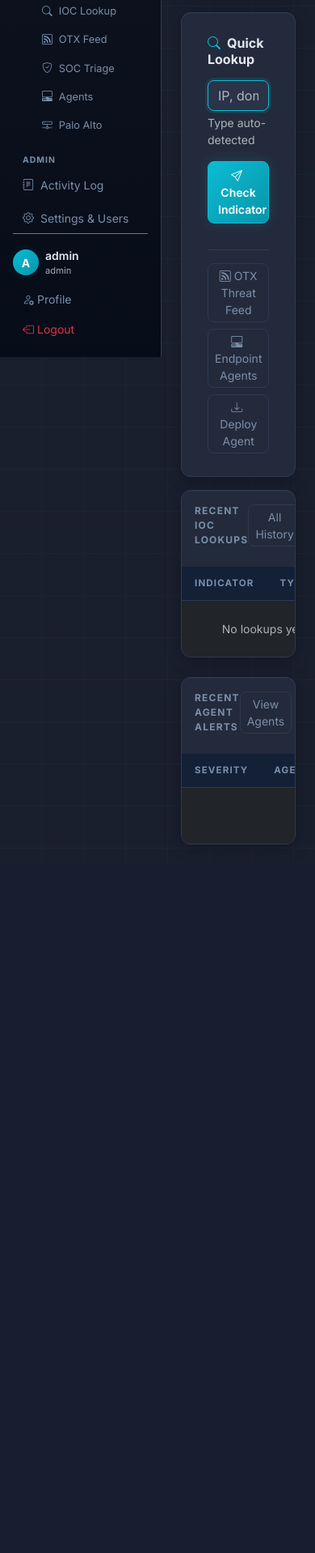
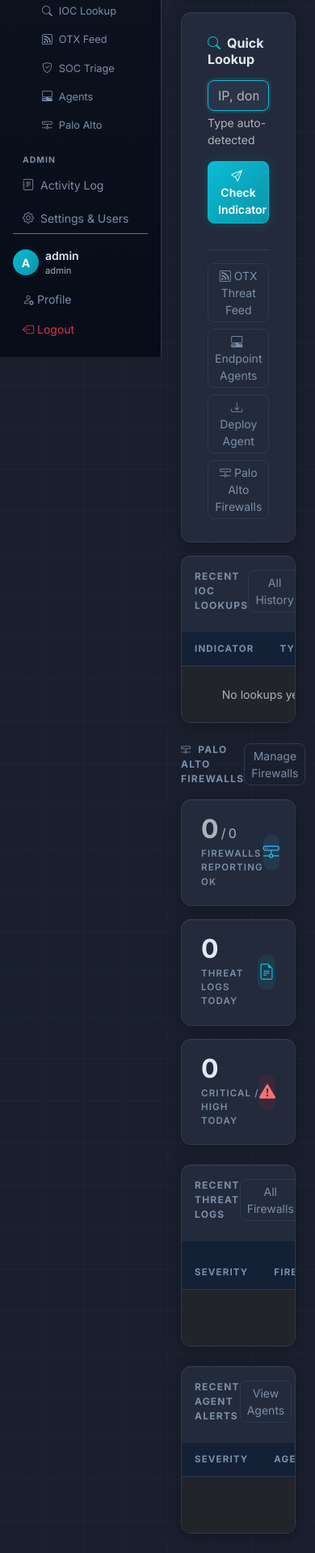
Before and after one commit to ChimneyFish/PWNBroker, a Flask app: page /threat/ in a window 390 px wide. Shown: the part 616-2534 px from the top of the page at 81% size. Before the commit the page ends 1664 px from the top, so only its background shows below. Run offline with Flask 3, Linux system fonts and the light colour scheme; a user stored in the database is signed in; parts of the project's set-up code (start-up, migrations or seed data) failed here and were passed over.

Commit message:
adjusted the overvew

```diff
--- a/app/routes/threat.py
+++ b/app/routes/threat.py
@@ -82,6 +82,20 @@
     unacked         = AgentAlert.query.filter_by(acknowledged=False).count()
     recent_lookups  = IOCRecord.query.order_by(IOCRecord.created_at.desc()).limit(10).all()
     recent_alerts   = AgentAlert.query.order_by(AgentAlert.created_at.desc()).limit(10).all()
+
+    paloalto_total      = PaloAltoFirewall.query.count()
+    paloalto_ok         = PaloAltoFirewall.query.filter_by(status="ok").count()
+    paloalto_error      = PaloAltoFirewall.query.filter_by(status="error").count()
+    today_start         = datetime.now(timezone.utc).replace(hour=0, minute=0, second=0, microsecond=0)
+    paloalto_logs_today = PaloAltoThreatLog.query.filter(PaloAltoThreatLog.created_at >= today_start).count()
+    paloalto_critical   = PaloAltoThreatLog.query.filter(
+        PaloAltoThreatLog.created_at >= today_start,
+        PaloAltoThreatLog.severity.in_(["critical", "high"]),
+    ).count()
+    recent_paloalto = (PaloAltoThreatLog.query
+                       .order_by(PaloAltoThreatLog.time_generated.desc())
+                       .limit(10).all())
+
     return render_template("threat/index.html",
                            total_lookups=total_lookups,
                            malicious_count=malicious_count,
@@ -90,7 +104,13 @@
                            agents_total=agents_total,
                            unacked=unacked,
                            recent_lookups=recent_lookups,
-                           recent_alerts=recent_alerts)
+                           recent_alerts=recent_alerts,
+                           paloalto_total=paloalto_total,
+                           paloalto_ok=paloalto_ok,
+                           paloalto_error=paloalto_error,
+                           paloalto_logs_today=paloalto_logs_today,
+                           paloalto_critical=paloalto_critical,
+                           recent_paloalto=recent_paloalto)
 
 
 @threat_bp.route("/lookup", methods=["GET", "POST"])
--- a/app/templates/threat/index.html
+++ b/app/templates/threat/index.html
@@ -97,6 +97,9 @@
         <a href="{{ url_for('threat.download') }}" class="btn btn-outline-secondary btn-sm">
           <i class="bi bi-download me-1"></i>Deploy Agent
         </a>
+        <a href="{{ url_for('threat.paloalto_list') }}" class="btn btn-outline-secondary btn-sm">
+          <i class="bi bi-hdd-network me-1"></i>Palo Alto Firewalls
+        </a>
       </div>
     </div>
   </div>
@@ -154,6 +157,99 @@
   <input type="text" name="indicator">
 </form>
 
+<!-- Palo Alto -->
+<div class="section-header mb-3 mt-1">
+  <span class="section-title"><i class="bi bi-hdd-network me-2"></i>Palo Alto Firewalls</span>
+  <a href="{{ url_for('threat.paloalto_list') }}" class="btn btn-sm btn-outline-secondary">Manage Firewalls</a>
+</div>
+
+<div class="row g-3 mb-4">
+  <div class="col-sm-4">
+    <a href="{{ url_for('threat.paloalto_list') }}" class="stat-card text-decoration-none" style="color:inherit;display:block">
+      <div class="d-flex align-items-center justify-content-between">
+        <div>
+          <div class="stat-value {% if paloalto_ok > 0 %}text-success{% else %}text-muted{% endif %}">
+            {{ paloalto_ok }}<span class="fs-6 fw-normal text-muted"> / {{ paloalto_total }}</span>
+          </div>
+          <div class="stat-label">Firewalls Reporting OK{% if paloalto_error %} · <span class="text-danger">{{ paloalto_error }} error</span>{% endif %}</div>
+        </div>
+        <div class="stat-icon" style="background:rgba(56,189,248,0.1);color:#38bdf8">
+          <i class="bi bi-hdd-network"></i>
+        </div>
+      </div>
+    </a>
+  </div>
+  <div class="col-sm-4">
+    <a href="{{ url_for('threat.paloalto_list') }}" class="stat-card text-decoration-none" style="color:inherit;display:block">
+      <div class="d-flex align-items-center justify-content-between">
+        <div>
+          <div class="stat-value">{{ paloalto_logs_today }}</div>
+          <div class="stat-label">Threat Logs Today</div>
+        </div>
+        <div class="stat-icon" style="background:rgba(11,188,212,0.1);color:var(--accent)">
+          <i class="bi bi-file-earmark-text"></i>
+        </div>
+      </div>
+    </a>
+  </div>
+  <div class="col-sm-4">
+    <a href="{{ url_for('threat.paloalto_list') }}" class="stat-card text-decoration-none" style="color:inherit;display:block">
+      <div class="d-flex align-items-center justify-content-between">
+        <div>
+          <div class="stat-value {% if paloalto_critical > 0 %}text-danger{% endif %}">{{ paloalto_critical }}</div>
+          <div class="stat-label">Critical / High Today</div>
+        </div>
+        <div class="stat-icon" style="background:rgba(220,38,38,0.1);color:#f87171">
+          <i class="bi bi-exclamation-triangle-fill"></i>
+        </div>
+      </div>
+    </a>
+  </div>
+</div>
+
+<div class="data-table mb-4">
+  <div class="section-header px-3 pt-3 pb-2">
+    <span class="section-title">Recent Threat Logs</span>
+    <a href="{{ url_for('threat.paloalto_list') }}" class="btn btn-sm btn-outline-secondary">All Firewalls</a>
+  </div>
+  <table class="table table-dark table-hover mb-0">
+    <thead>
+      <tr>
+        <th>Severity</th>
+        <th>Firewall</th>
+        <th>Threat</th>
+        <th>Source → Destination</th>
+        <th>Category</th>
+        <th>Action</th>
+        <th>Time</th>
+      </tr>
+    </thead>
+    <tbody>
+      {% for log in recent_paloalto %}
+      <tr>
+        <td><span class="badge-severity sev-{{ 'info' if log.severity == 'informational' else log.severity }}">{{ log.severity or '—' }}</span></td>
+        <td class="small">
+          {% if log.firewall %}
+          <a href="{{ url_for('threat.paloalto_detail', fw_id=log.firewall_id) }}" class="text-decoration-none">{{ log.firewall.name }}</a>
+          {% else %}—{% endif %}
+        </td>
+        <td class="small fw-semibold" style="color:var(--accent-orange)">{{ log.threat_name or '—' }}</td>
+        <td class="font-monospace small">{{ log.src_ip or '—' }} → {{ log.dst_ip or '—' }}</td>
+        <td class="text-muted small">{{ log.category or '—' }}</td>
+        <td class="small">{{ log.action or '—' }}</td>
+        <td class="text-muted small">{{ log.time_generated | localdt('%m/%d %H:%M') if log.time_generated else '—' }}</td>
+      </tr>
+      {% else %}
+      <tr>
+        <td colspan="7" class="text-center text-muted py-4">
+          No threat logs ingested yet — <a href="{{ url_for('threat.paloalto_list') }}">add a Palo Alto firewall</a>
+        </td>
+      </tr>
+      {% endfor %}
+    </tbody>
+  </table>
+</div>
+
 <!-- Recent Alerts -->
 <div class="data-table">
   <div class="section-header px-3 pt-3 pb-2">
```
